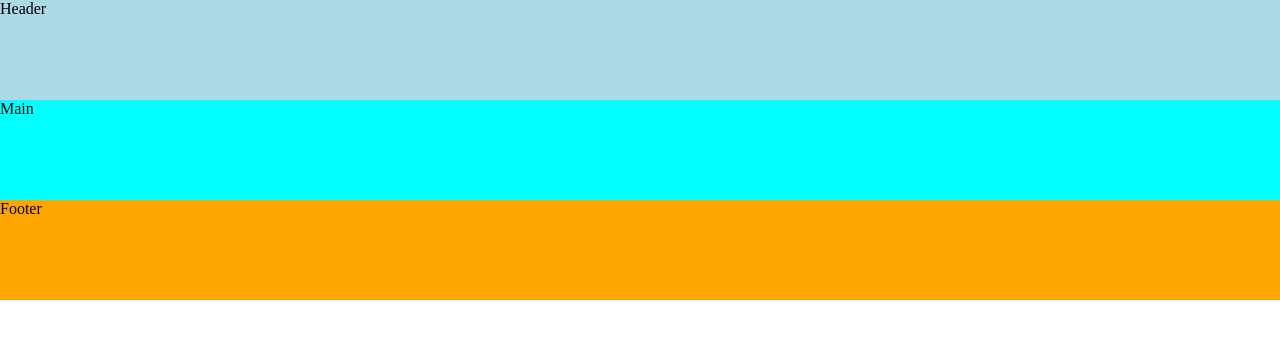
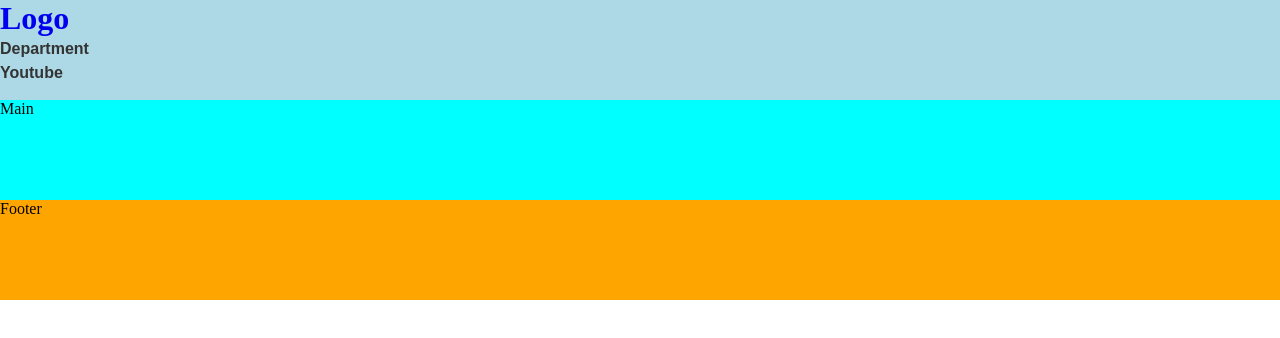
Before and after one commit to henny1105/react_study, a React (Create React App) app: page /#/ in a window 1280 px wide. Shown: the top 338 px of the page. Built offline with nearby package versions, Linux system fonts and the light colour scheme.

Commit message:
Link컴포넌트를 이용해서 메뉴 클릭시 라우터 이동

```diff
--- a/src/components/common/header/Header.jsx
+++ b/src/components/common/header/Header.jsx
@@ -1,10 +1,20 @@
 import styles from './Header.module.scss';
-import clsx from 'clsx';
-//npm i clsx
-//clsx를 쓰는 이유: 클래스에 변수를 대입할때 일일 템플릿 리터럴처리하기 번거로우므로 함수의 인수전달하듯이 복수개의 클래스 객체를 적용가능
-//삼항연산자를 활용한 분기처리도 가능
+import { Link, NavLink } from 'react-router-dom';
 
-export default function Header(props) {
-	console.log(props);
-	return <header className={clsx(styles.header, props.isMain ? styles.main : null)}>Header</header>;
+export default function Header() {
+	return (
+		<header className={styles.header}>
+			<h1>
+				<Link to='/'>Logo</Link>
+			</h1>
+			<ul>
+				<li>
+					<NavLink to='/department'>Department</NavLink>
+				</li>
+				<li>
+					<NavLink to='/youtube'>Youtube</NavLink>
+				</li>
+			</ul>
+		</header>
+	);
 }
--- a/src/components/common/header/Header.module.scss
+++ b/src/components/common/header/Header.module.scss
@@ -2,8 +2,15 @@
 	width: 100%;
 	height: 100px;
 	background: lightblue;
+
+	ul li {
+		a {
+			font: bold 1rem/1.5 'arial';
+			color: #333;
+
+			&.active {
+				color: red;
+			}
+		}
+	}
 }
-
-.header.main {
-	background: hotpink;
-}
```
